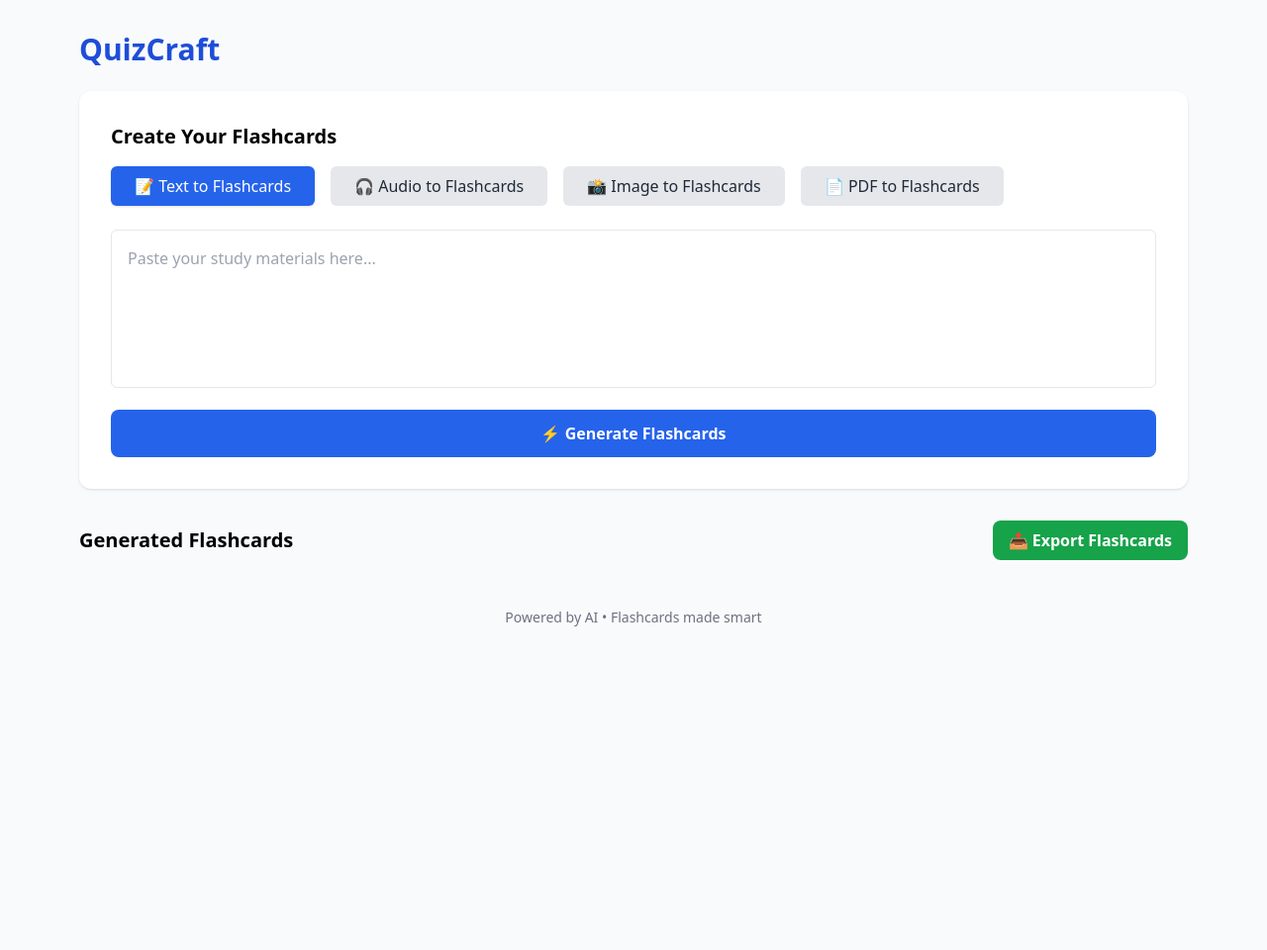
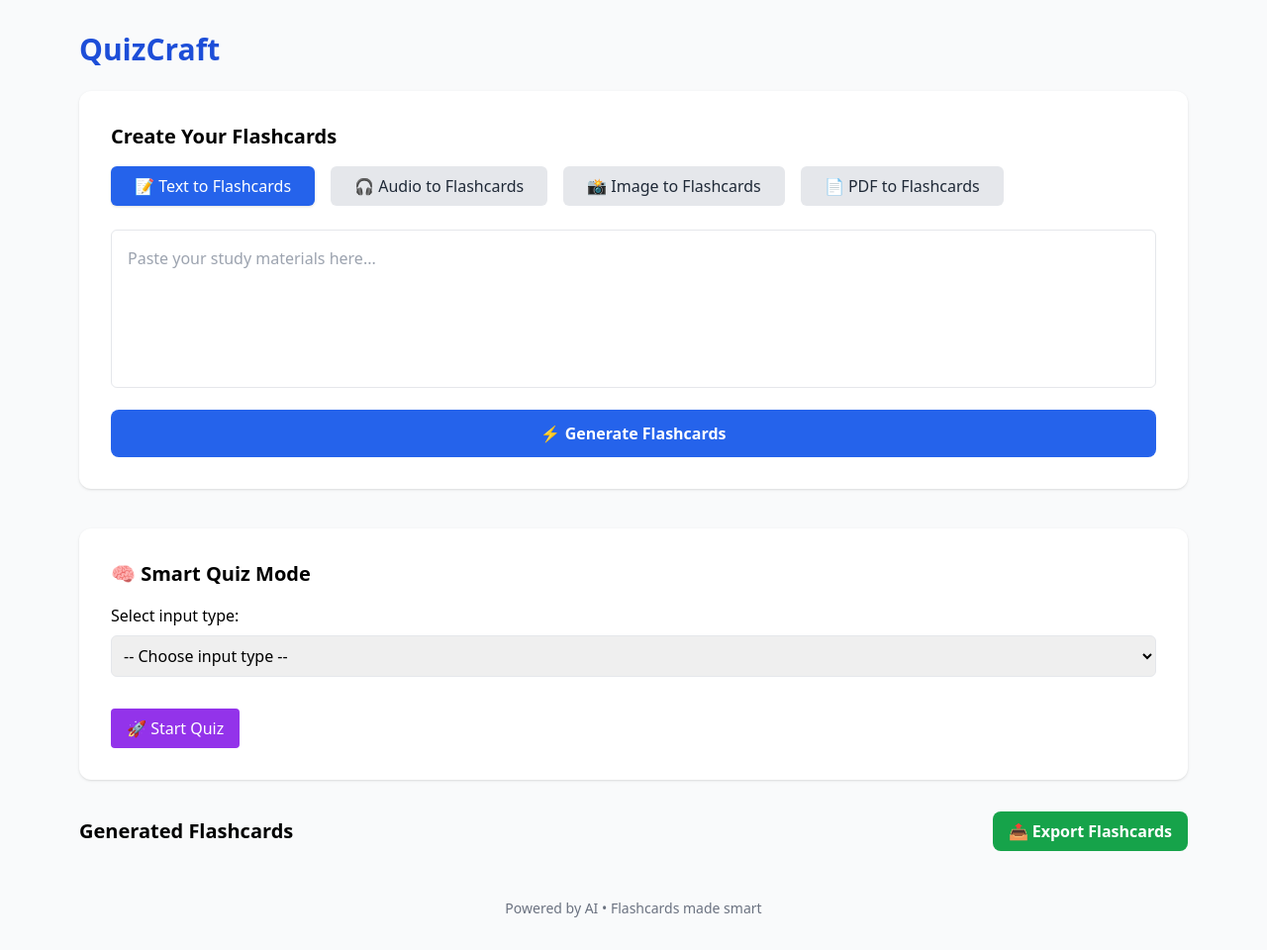
Before and after one commit to HarshDhebe4277/Code-Kalaakar, a Flask app: page / in a window 1280 px wide. Shown: the whole page at 99% size. Before the commit the page ends 633 px from the top, so only its background shows below. Run offline with Flask 3, Linux system fonts and the light colour scheme; some libraries are stand-ins or nearby versions.

Commit message:
Updated code with Quiz Option

```diff
--- a/app.py
+++ b/app.py
@@ -75,6 +75,28 @@ def transcribe_audio():
     return jsonify({'status': 'success', 'transcript': transcript})
 
 # No backend OCR here because we're using Tesseract.js on frontend.
+@app.route('/evaluate_answer', methods=['POST'])
+def evaluate_answer():
+    data = request.get_json()
+    user_answer = data.get('user_answer', '').strip()
+    correct_answer = data.get('correct_answer', '').strip()
+
+    if not user_answer or not correct_answer:
+        return jsonify({'correct': False, 'reason': 'Empty input'}), 400
+
+    try:
+        model = genai.GenerativeModel("gemini-1.5-flash")
+        prompt = (
+            "You are a smart evaluator. Compare the user’s answer to the correct answer.\n"
+            f"Correct Answer: {correct_answer}\n"
+            f"User Answer: {user_answer}\n"
+            "Is the user’s answer semantically correct? Reply only 'yes' or 'no'."
+        )
+        response = model.generate_content(prompt)
+        result = response.text.strip().lower()
+        return jsonify({'correct': 'yes' in result})
+    except Exception as e:
+        return jsonify({'correct': False, 'error': str(e)}), 500
 
 # === Run Server ===
 if __name__ == '__main__':
--- a/static/script.js
+++ b/static/script.js
@@ -343,3 +343,207 @@ async function uploadPDF() {
     pdfStatus.className = 'text-sm text-red-600';
   }
 }
+
+document.getElementById("quizInputType").addEventListener("change", e => {
+  const container = document.getElementById("quizInputFields");
+  const type = e.target.value;
+
+  const fields = {
+    text: `<textarea id="quizText" class="w-full p-2 border rounded-md h-32" placeholder="Paste study notes..."></textarea>`,
+    audio: `<input type="file" id="quizAudio" accept="audio/*" class="w-full border p-2 rounded-md" />`,
+    image: `<input type="file" id="quizImage" accept="image/*" class="w-full border p-2 rounded-md" />`,
+    pdf: `<input type="file" id="quizPDF" accept="application/pdf" class="w-full border p-2 rounded-md" />`
+  };
+
+  container.innerHTML = fields[type] || '';
+});
+
+// Global Quiz Variables
+let quizFlashcards = [];
+let quizIndex = 0;
+let correctCount = 0;
+let wrongCount = 0;
+
+async function startQuizFromInput() {
+  const type = document.getElementById("quizInputType").value;
+  const flashcardTextInput = async () => document.getElementById("quizText").value.trim();
+
+  const flashcardAudioInput = async () => {
+    const file = document.getElementById("quizAudio").files[0];
+    const formData = new FormData();
+    formData.append('audio', file);
+    const res = await fetch('/transcribe_audio', { method: 'POST', body: formData });
+    const data = await res.json();
+    return data.transcript || '';
+  };
+
+  const flashcardImageInput = async () => {
+    const file = document.getElementById("quizImage").files[0];
+    const { data: { text } } = await Tesseract.recognize(file, 'eng');
+    return text;
+  };
+
+  const flashcardPDFInput = async () => {
+    const file = document.getElementById("quizPDF").files[0];
+    const reader = new FileReader();
+    return await new Promise(resolve => {
+      reader.onload = async function () {
+        const typedArray = new Uint8Array(this.result);
+        const pdf = await pdfjsLib.getDocument({ data: typedArray }).promise;
+        let text = '';
+        for (let i = 1; i <= Math.min(10, pdf.numPages); i++) {
+          const page = await pdf.getPage(i);
+          const content = await page.getTextContent();
+          text += content.items.map(item => item.str).join(' ') + '\n';
+        }
+        resolve(text);
+      };
+      reader.readAsArrayBuffer(file);
+    });
+  };
+
+  let rawText = '';
+  try {
+    if (type === 'text') rawText = await flashcardTextInput();
+    if (type === 'audio') rawText = await flashcardAudioInput();
+    if (type === 'image') rawText = await flashcardImageInput();
+    if (type === 'pdf') rawText = await flashcardPDFInput();
+  } catch (err) {
+    alert("Failed to extract text. Try again.");
+    return;
+  }
+
+  if (!rawText.trim()) {
+    alert("Input is empty or invalid.");
+    return;
+  }
+
+  // Generate flashcards from extracted text
+  const res = await fetch('/generate_flashcards', {
+    method: 'POST',
+    headers: { 'Content-Type': 'application/json' },
+    body: JSON.stringify({ text: rawText })
+  });
+  const result = await res.json();
+  if (result.status !== 'success' || result.flashcards.length === 0) {
+    alert("Could not generate flashcards. Try with better input.");
+    return;
+  }
+
+  quizFlashcards = result.flashcards;
+  quizIndex = 0;
+  correctCount = 0;
+  wrongCount = 0;
+  showNextQuizCard();
+  document.getElementById("quizModal").classList.remove("hidden");
+}
+
+// ... (all your functions up to showNextQuizCard stay the same)
+
+function showNextQuizCard() {
+  if (quizIndex >= quizFlashcards.length) {
+    const suggestions = wrongCount > 0
+      ? `🧐 Focus on reviewing the topics you missed. Try rephrasing your answers to check understanding.`
+      : `🎉 Excellent work! You answered everything correctly.`;
+
+    document.getElementById("quizModal").innerHTML = `
+      <div class="bg-white rounded-xl p-6 max-w-xl w-full text-center">
+        <h2 class="text-2xl font-bold text-green-700 mb-4">📊 Quiz Completed</h2>
+        <p class="text-lg text-gray-800 mb-2">✅ Correct: ${correctCount}</p>
+        <p class="text-lg text-gray-800 mb-4">❌ Incorrect: ${wrongCount}</p>
+        <p class="text-gray-600 mb-4">${suggestions}</p>
+
+        <div class="flex justify-center gap-4">
+          <button onclick="generateQuizReport()" class="bg-indigo-600 text-white px-4 py-2 rounded hover:bg-indigo-700">
+            📄 Download Report
+          </button>
+          <button onclick="closeQuiz()" class="bg-blue-600 text-white px-4 py-2 rounded hover:bg-blue-700">
+            Close
+          </button>
+        </div>
+      </div>`;
+    return;
+  }
+
+  const card = quizFlashcards[quizIndex];
+  document.getElementById("quizQuestion").textContent = card.question;
+  document.getElementById("quizProgress").textContent = `Question ${quizIndex + 1} of ${quizFlashcards.length}`;
+  document.getElementById("userAnswer").value = '';
+}
+
+async function submitQuizAnswer() {
+  const userAnswer = document.getElementById("userAnswer").value.trim();
+  const correctAnswer = quizFlashcards[quizIndex].answer;
+
+  // Evaluate via backend
+  const res = await fetch('/evaluate_answer', {
+    method: 'POST',
+    headers: { 'Content-Type': 'application/json' },
+    body: JSON.stringify({ user_answer: userAnswer, correct_answer: correctAnswer })
+  });
+
+  const result = await res.json();
+
+  // Save for report
+  quizFlashcards[quizIndex].userAnswer = userAnswer;
+  quizFlashcards[quizIndex].isCorrect = !!result.correct;
+
+  if (result.correct) {
+    correctCount++;
+  } else {
+    wrongCount++;
+  }
+
+  quizIndex++;
+  showNextQuizCard();
+}
+
+function closeQuiz() {
+  document.getElementById("quizModal").classList.add("hidden");
+}
+
+// ✅ NEW FUNCTION: Generate Quiz Report
+function generateQuizReport() {
+  const { jsPDF } = window.jspdf;
+  const doc = new jsPDF();
+
+  doc.setFont("helvetica", "bold");
+  doc.setFontSize(18);
+  doc.setTextColor(40, 80, 160);
+  doc.text("QuizCraft - Quiz Report", 105, 20, { align: 'center' });
+
+  doc.setFontSize(12);
+  doc.setFont("helvetica", "normal");
+  doc.setTextColor(0);
+
+  let y = 30;
+  doc.text(`📅 Date: ${new Date().toLocaleString()}`, 14, y);
+  y += 8;
+  doc.text(`✅ Correct: ${correctCount}`, 14, y);
+  y += 6;
+  doc.text(`❌ Incorrect: ${wrongCount}`, 14, y);
+  y += 10;
+
+  quizFlashcards.forEach((card, index) => {
+    const userAnswer = card.userAnswer || '';
+    const isCorrect = card.isCorrect ? '✅ Correct' : '❌ Incorrect';
+    const qText = `Q${index + 1}: ${card.question}`;
+    const uaText = `Your Answer: ${userAnswer}`;
+    const caText = `Correct Answer: ${card.answer}`;
+    const resultText = `Result: ${isCorrect}`;
+
+    const lines = doc.splitTextToSize(
+      [qText, uaText, caText, resultText].join('\n'),
+      180
+    );
+    doc.text(lines, 14, y);
+    y += lines.length * 6 + 4;
+
+    if (y > 270) {
+      doc.addPage();
+      y = 20;
+    }
+  });
+
+  doc.save("QuizCraft_Quiz_Report.pdf");
+}
--- a/templates/index.html
+++ b/templates/index.html
@@ -7,9 +7,13 @@
   <script src="https://cdnjs.cloudflare.com/ajax/libs/html2pdf.js/0.10.1/html2pdf.bundle.min.js"></script>
   <script src="https://cdn.jsdelivr.net/npm/tesseract.js@4.0.2/dist/tesseract.min.js"></script>
   <script src="https://cdnjs.cloudflare.com/ajax/libs/pdf.js/2.12.313/pdf.min.js"></script>
+  <script src="https://cdnjs.cloudflare.com/ajax/libs/jspdf/2.5.1/jspdf.umd.min.js"></script>
+  <script src="https://cdnjs.cloudflare.com/ajax/libs/jspdf-autotable/3.5.28/jspdf.plugin.autotable.min.js"></script>
 </head>
+
 <body class="bg-gray-50 font-sans">
   <div class="max-w-6xl mx-auto py-8 px-4">
+
     <!-- Header -->
     <header class="flex justify-between items-center mb-6">
       <h1 class="text-3xl font-bold text-blue-700">QuizCraft</h1>
@@ -19,118 +23,82 @@
     <section class="bg-white p-8 rounded-xl shadow">
       <h2 class="text-xl font-semibold mb-4">Create Your Flashcards</h2>
 
-      <!-- Mode Switcher (One line) -->
+      <!-- Mode Switcher -->
       <div class="flex flex-wrap gap-4 mb-6">
-        <button id="textModeBtn" onclick="switchMode('text')"
-          class="bg-blue-600 text-white px-6 py-2 rounded-md font-medium shadow hover:bg-blue-700">
-          📝 Text to Flashcards
-        </button>
-        <button id="audioModeBtn" onclick="switchMode('audio')"
-          class="bg-gray-200 text-gray-800 px-6 py-2 rounded-md font-medium hover:bg-gray-300">
-          🎧 Audio to Flashcards
-        </button>
-        <button id="imageModeBtn" onclick="switchMode('image')"
-          class="bg-gray-200 text-gray-800 px-6 py-2 rounded-md font-medium hover:bg-gray-300">
-          📸 Image to Flashcards
-        </button>
-        <button id="pdfModeBtn" onclick="switchMode('pdf')"
-          class="bg-gray-200 text-gray-800 px-6 py-2 rounded-md font-medium hover:bg-gray-300">
-          📄 PDF to Flashcards
-        </button>
+        <button id="textModeBtn" onclick="switchMode('text')" class="bg-blue-600 text-white px-6 py-2 rounded-md font-medium shadow hover:bg-blue-700">📝 Text to Flashcards</button>
+        <button id="audioModeBtn" onclick="switchMode('audio')" class="bg-gray-200 text-gray-800 px-6 py-2 rounded-md font-medium hover:bg-gray-300">🎧 Audio to Flashcards</button>
+        <button id="imageModeBtn" onclick="switchMode('image')" class="bg-gray-200 text-gray-800 px-6 py-2 rounded-md font-medium hover:bg-gray-300">📸 Image to Flashcards</button>
+        <button id="pdfModeBtn" onclick="switchMode('pdf')" class="bg-gray-200 text-gray-800 px-6 py-2 rounded-md font-medium hover:bg-gray-300">📄 PDF to Flashcards</button>
       </div>
 
       <!-- Text Mode Input -->
       <div id="textModeSection">
-        <textarea
-          id="inputText"
-          class="w-full p-4 border rounded-md h-40 mb-4 resize-none"
-          placeholder="Paste your study materials here..."
-        ></textarea>
-        <button
-          onclick="generateFlashcards()"
-          class="w-full bg-blue-600 hover:bg-blue-700 text-white py-3 rounded-lg font-semibold"
-        >
-          ⚡ Generate Flashcards
-        </button>
+        <textarea id="inputText" class="w-full p-4 border rounded-md h-40 mb-4 resize-none" placeholder="Paste your study materials here..."></textarea>
+        <button onclick="generateFlashcards()" class="w-full bg-blue-600 hover:bg-blue-700 text-white py-3 rounded-lg font-semibold">⚡ Generate Flashcards</button>
       </div>
 
       <!-- Audio Mode Input -->
       <div id="audioModeSection" class="hidden">
         <label class="block font-medium mb-1">Upload Audio File (.wav/.mp3)</label>
-        <input
-          type="file"
-          id="audioFile"
-          accept="audio/*"
-          class="mb-2 block w-full text-sm text-gray-700 border border-gray-300 rounded-md shadow-sm p-2"
-        />
-        <button
-          onclick="uploadAudio()"
-          class="bg-indigo-600 hover:bg-indigo-700 text-white py-2 px-4 rounded-lg"
-        >
-          ⬆️ Upload and Generate Flashcards
-        </button>
+        <input type="file" id="audioFile" accept="audio/*" class="mb-2 block w-full border rounded p-2" />
+        <button onclick="uploadAudio()" class="bg-indigo-600 hover:bg-indigo-700 text-white py-2 px-4 rounded-lg">⬆️ Upload and Generate Flashcards</button>
         <p id="uploadStatus" class="text-sm text-gray-600 mt-2"></p>
       </div>
 
       <!-- Image Mode Input -->
       <div id="imageModeSection" class="hidden">
         <label class="block font-medium mb-1">Upload Image File (JPG, PNG)</label>
-        <input
-          type="file"
-          id="imageFile"
-          accept="image/*"
-          class="mb-2 block w-full text-sm text-gray-700 border border-gray-300 rounded-md shadow-sm p-2"
-        />
-        <button
-          onclick="uploadImage()"
-          class="bg-pink-600 hover:bg-pink-700 text-white py-2 px-4 rounded-lg"
-        >
-          📸 Scan and Generate Flashcards
-        </button>
+        <input type="file" id="imageFile" accept="image/*" class="mb-2 block w-full border rounded p-2" />
+        <button onclick="uploadImage()" class="bg-pink-600 hover:bg-pink-700 text-white py-2 px-4 rounded-lg">📸 Scan and Generate Flashcards</button>
         <p id="imageStatus" class="text-sm text-gray-600 mt-2"></p>
       </div>
 
       <!-- PDF Mode Input -->
       <div id="pdfModeSection" class="hidden">
         <label class="block font-medium mb-1">Upload PDF File</label>
-        <p class="text-sm text-red-600 mb-2">
-          ⚠️ Please upload a small PDF (like one chapter). Avoid full books.
-        </p>
-        <input
-          type="file"
-          id="pdfFile"
-          accept="application/pdf"
-          class="mb-2 block w-full text-sm text-gray-700 border border-gray-300 rounded-md shadow-sm p-2"
-        />
-        <button
-          onclick="uploadPDF()"
-          class="bg-yellow-600 hover:bg-yellow-700 text-white py-2 px-4 rounded-lg"
-        >
-          📄 Extract and Generate Flashcards
-        </button>
+        <p class="text-sm text-red-600 mb-2">⚠️ Please upload a small PDF (like one chapter). Avoid full books.</p>
+        <input type="file" id="pdfFile" accept="application/pdf" class="mb-2 block w-full border rounded p-2" />
+        <button onclick="uploadPDF()" class="bg-yellow-600 hover:bg-yellow-700 text-white py-2 px-4 rounded-lg">📄 Extract and Generate Flashcards</button>
         <p id="pdfStatus" class="text-sm text-gray-600 mt-2"></p>
       </div>
     </section>
+
+    <!-- Smart Quiz Mode -->
+    <section class="bg-white p-8 rounded-xl shadow mt-10">
+      <h2 class="text-xl font-semibold mb-4">🧠 Smart Quiz Mode</h2>
+      <label class="block font-medium mb-2">Select input type:</label>
+      <select id="quizInputType" class="w-full p-2 border rounded-md mb-4">
+        <option value="">-- Choose input type --</option>
+        <option value="text">📝 Text</option>
+        <option value="audio">🎧 Audio</option>
+        <option value="image">📸 Image</option>
+        <option value="pdf">📄 PDF</option>
+      </select>
+      <div id="quizInputFields" class="mb-4"></div>
+      <button onclick="startQuizFromInput()" class="bg-purple-600 text-white px-4 py-2 rounded hover:bg-purple-700">🚀 Start Quiz</button>
+    </section>
+
+    <!-- Quiz Modal -->
+    <div id="quizModal" class="fixed inset-0 bg-black bg-opacity-60 flex items-center justify-center hidden z-50">
+      <div class="bg-white rounded-xl p-6 max-w-xl w-full relative shadow-lg">
+        <button onclick="closeQuiz()" class="absolute top-3 right-4 text-gray-500">✖️</button>
+        <h3 id="quizProgress" class="text-lg font-bold text-blue-700 mb-2"></h3>
+        <p id="quizQuestion" class="text-gray-800 font-semibold text-lg mb-4"></p>
+        <label for="userAnswer" class="block font-medium mb-1">Your Answer:</label>
+        <textarea id="userAnswer" class="w-full p-2 border rounded-md mb-4" rows="3" placeholder="Type your answer here..."></textarea>
+        <button onclick="submitQuizAnswer()" class="bg-green-600 text-white px-4 py-2 rounded hover:bg-green-700">✅ Submit Answer</button>
+      </div>
+    </div>
 
     <!-- Flashcard Display & Export -->
     <section class="mt-8">
       <div class="flex justify-between items-center mb-4">
         <h2 class="text-xl font-semibold">Generated Flashcards</h2>
         <div class="relative inline-block text-left">
-          <button onclick="toggleExportMenu()"
-            class="bg-green-600 hover:bg-green-700 text-white py-2 px-4 rounded-lg font-semibold">
-            📤 Export Flashcards
-          </button>
-          <div id="exportMenu"
-            class="hidden absolute z-10 right-0 mt-2 w-48 bg-white shadow-lg rounded-lg border border-gray-200">
-            <button onclick="exportFlashcardsToPDF(); toggleExportMenu()"
-              class="block w-full text-left px-4 py-2 hover:bg-gray-100">
-              📄 Export as PDF
-            </button>
-            <button onclick="exportFlashcardsToCSV(); toggleExportMenu()"
-              class="block w-full text-left px-4 py-2 hover:bg-gray-100">
-              📊 Export as CSV
-            </button>
+          <button onclick="toggleExportMenu()" class="bg-green-600 hover:bg-green-700 text-white py-2 px-4 rounded-lg font-semibold">📤 Export Flashcards</button>
+          <div id="exportMenu" class="hidden absolute z-10 right-0 mt-2 w-48 bg-white shadow-lg rounded-lg border border-gray-200">
+            <button onclick="exportFlashcardsToPDF(); toggleExportMenu()" class="block w-full text-left px-4 py-2 hover:bg-gray-100">📄 Export as PDF</button>
+            <button onclick="exportFlashcardsToCSV(); toggleExportMenu()" class="block w-full text-left px-4 py-2 hover:bg-gray-100">📊 Export as CSV</button>
           </div>
         </div>
       </div>
@@ -145,10 +113,8 @@
 
   <!-- Scripts -->
   <script src="{{ url_for('static', filename='script.js') }}"></script>
-  <script src="https://cdnjs.cloudflare.com/ajax/libs/jspdf/2.5.1/jspdf.umd.min.js"></script>
-  <script src="https://cdnjs.cloudflare.com/ajax/libs/jspdf-autotable/3.5.28/jspdf.plugin.autotable.min.js"></script>
 
-  <!-- Mode Switch Script -->
+  <!-- Mode Switcher -->
   <script>
     function switchMode(mode) {
       const modes = ['text', 'audio', 'image', 'pdf'];
```
